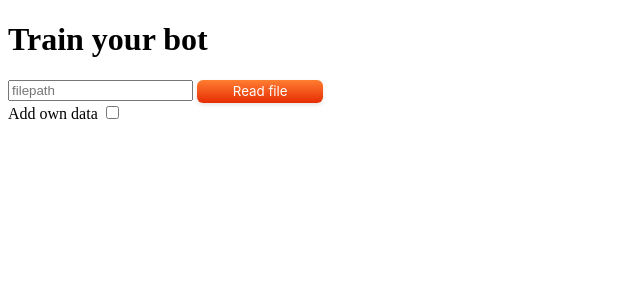
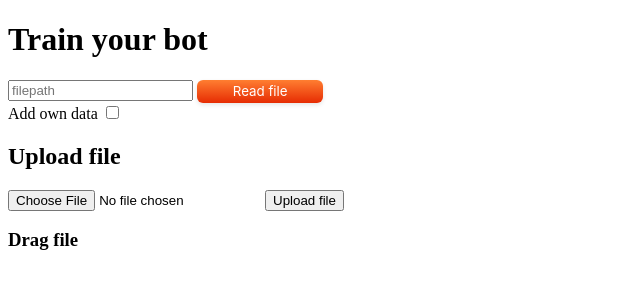
Before and after one commit to hannutt/HistoryBot, a FastAPI app: page /train in a window 1280 px wide. Shown: the top 300 px of the page, without its empty margins (0-640 px from the left). Run offline with FastAPI, Linux system fonts and the light colour scheme.

Commit message:
file upload feature added

```diff
--- a/main.py
+++ b/main.py
@@ -1,5 +1,5 @@
 import os
-from fastapi import FastAPI, Form,Request
+from fastapi import FastAPI, Form,Request,UploadFile
 from fastapi.responses import HTMLResponse
 from fastapi.staticfiles import StaticFiles
 from fastapi.templating import Jinja2Templates
@@ -36,6 +36,28 @@
 
     return templates.TemplateResponse("trainBot.html", {"request": request,"response":response.output_text} )
 
+@app.post("/readDraggedFile",response_class=HTMLResponse)
+async def uploadDraggedFile(file:UploadFile):
+        file_path = os.getcwd()+"\\"+file.filename
+        try:
+            with open(file_path, "wb") as f:
+                    f.write(file.file.read())
+                    return"""
+                            <html>
+                                <head>
+                                <title>Success</title>
+                                </head>
+                                <body>
+                                <h1>Data successfully added to the bot</h1>
+                                </body>
+                            </html>
+                            """
+        except Exception as e:
+            return {"message": e.args}
+
+
+
+
 
 @app.get("/readFile",response_class=HTMLResponse)
 #fpath on samannimisen trainbot.html input kentän sisältö.
--- a/static/script.js
+++ b/static/script.js
@@ -1,7 +1,8 @@
 function createTextBox(cb) {
     console.log(cb)
     if (cb) {
-        document.getElementById("tbox").hidden=false
+        document.getElementById("dataField").hidden=false
+        document.getElementById("drop-zone").hidden=false
         var aiGenerate = document.createElement("button")
         aiGenerate.id = "aiBtn"
         aiGenerate.setAttribute("class","button-42")
@@ -10,9 +11,34 @@
 
     }
     if (cb === false) {
-        document.getElementById("tbox").hidden=true
+        document.getElementById("drop-zone").hidden=true
+        document.getElementById("dataField").hidden=true
         document.getElementById("dataField").removeChild(document.getElementById("aiBtn"))
 
     }
 
 }
+const dropZone = document.getElementById("drop-zone");
+const output = document.getElementById("output");
+
+dropZone.addEventListener("drop", dropHandler);
+window.addEventListener("dragover", (e) => {
+  e.preventDefault();
+});
+window.addEventListener("drop", (e) => {
+  e.preventDefault();
+});
+function dropHandler(ev) {
+  // Prevent default behavior (Prevent file from being opened)
+  ev.preventDefault();
+  let result = "";
+  // Use DataTransferItemList interface to access the file(s)
+  [...ev.dataTransfer.items].forEach((item, i) => {
+    // If dropped items aren't files, reject them
+    if (item.kind === "file") {
+      const file = item.getAsFile();
+      result += `${file.name}\n`;
+    }
+  });
+  output.textContent = result;
+}
--- a/static/styles.css
+++ b/static/styles.css
@@ -34,3 +34,8 @@
 .button-42:hover {
   box-shadow: rgba(253, 76, 0, 0.5) 0 3px 8px;
 }
+.drop-Zone {
+  border: 5px solid blue;
+  width: 200px;
+  height: 100px;
+}
--- a/templates/trainBot.html
+++ b/templates/trainBot.html
@@ -17,12 +17,27 @@
             onchange="createTextBox(document.getElementById('createTrainingData').checked)">
     </form>
     <form action="/createQuestion">
-        <div id="dataField">
-            <textarea id="tbox" hidden>{{response}}</textarea>
+        <div id="dataField" hidden>
+            <textarea id="tbox">{{response}}</textarea>
             <br>
-
         </div>
     </form>
+    <form action="/readDraggedFile/{{file}}" method="post" enctype="multipart/form-data">
+
+                <h2>Upload file</h2>
+
+                 <input type="file" id="file" name="file">
+                 <button>Upload file</button>
+            </div>
+
+    </form>
+    <div id="drop-zone" class="drop-zone">
+        <h3>Drag file</h3>
+        <p id="output" name="output"></p>
+
+    </div>
+
+
     <script src="/static/script.js"></script>
 </body>
 
```
Also changed, not shown: README.md.
